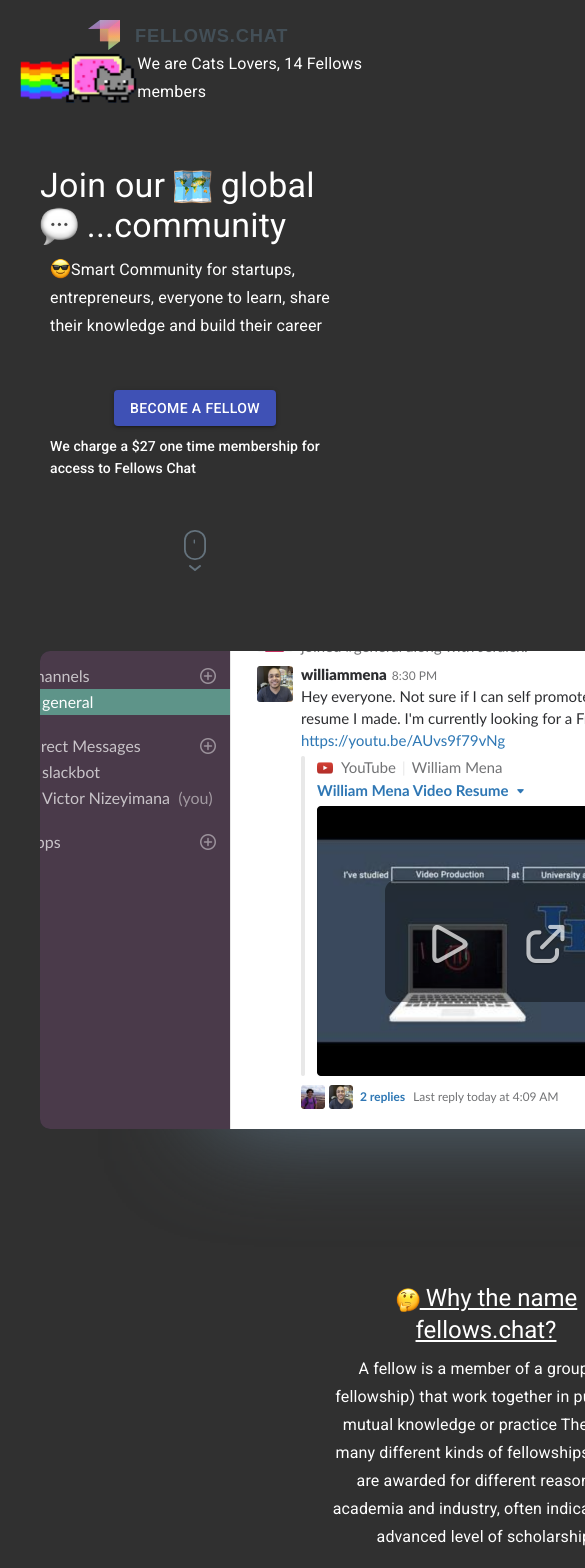
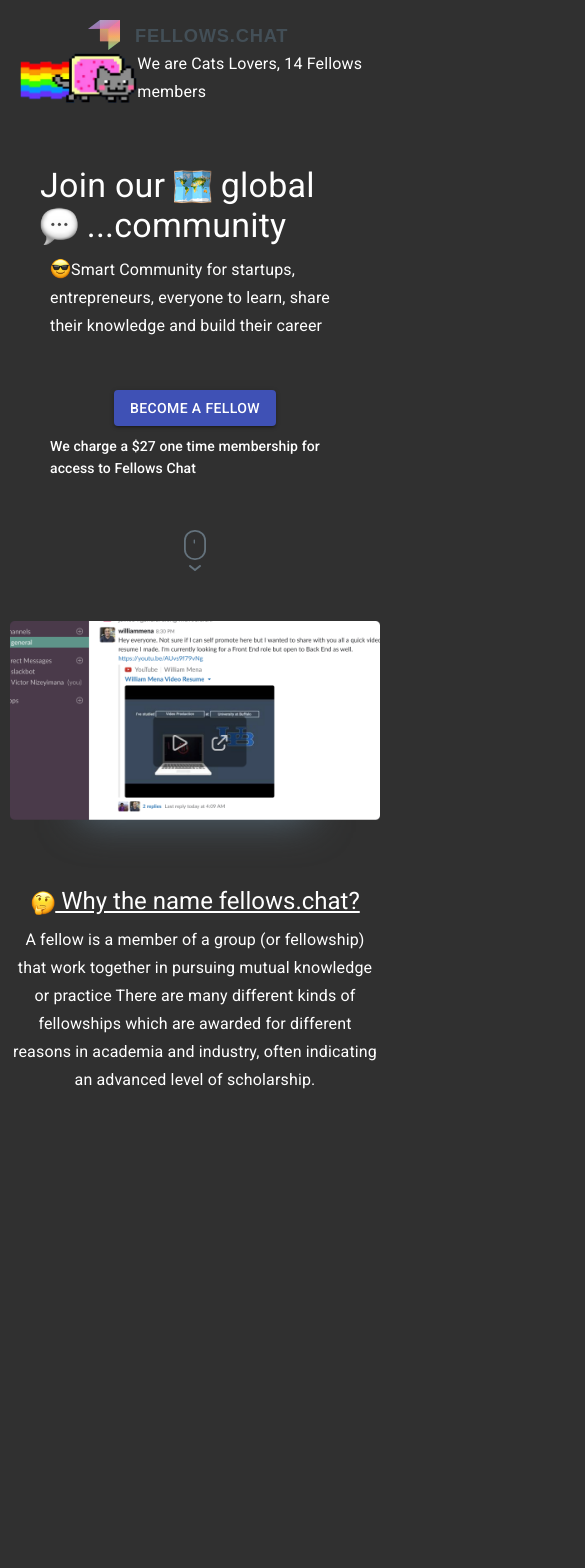
Before and after one commit to luchillo17/ReactTypescriptThemesExample, a React (Create React App) app: page / in a window 390 px wide. Shown: the top 1568 px of the page, 585 px wide, since content can reach past the window. After the commit the page ends 1104 px from the top, so only its background shows below. Built offline with nearby package versions, Linux system fonts and the light colour scheme.

Commit message:
feat: Move Header to shared & small style refactors

```diff
--- a/package.json
+++ b/package.json
@@ -29,6 +29,7 @@
     "eject": "react-scripts eject"
   },
   "devDependencies": {
+    "@types/classnames": "^2.2.6",
     "@types/jest": "23.3.10",
     "@types/lodash": "^4.14.118",
     "@types/node": "10.12.10",
--- a/src/LandingPage/DescriptionSection/DescriptionSection.scss
+++ b/src/LandingPage/DescriptionSection/DescriptionSection.scss
@@ -1,5 +1,9 @@
-#DescriptionSection {
+.DescriptionSection {
   padding: 40px;
+
+  img {
+    max-width: 100%;
+  }
 
   div {
     max-width: 892px;
--- a/src/LandingPage/DescriptionSection/DescriptionSection.tsx
+++ b/src/LandingPage/DescriptionSection/DescriptionSection.tsx
@@ -1,18 +1,37 @@
 import './DescriptionSection.scss';
 
+import {
+  Grid,
+  Theme,
+  Typography,
+  WithStyles,
+  withStyles,
+} from '@material-ui/core';
+import classNames from 'classnames';
 import React, { Component } from 'react';
-import { Grid, Typography } from '@material-ui/core';
 
-export class DescriptionSection extends Component {
+const styles = (theme: Theme) => ({
+  root: {
+    [theme.breakpoints.down('sm')]: {
+      padding: '10px',
+    },
+  },
+});
+
+interface DescriptionSectionProps extends Partial<WithStyles<typeof styles>> {}
+
+@(withStyles(styles) as any)
+export class DescriptionSection extends Component<DescriptionSectionProps, {}> {
   state = {};
 
   render() {
+    const { classes } = this.props;
     return (
       <Grid
-        id='DescriptionSection'
+        className={classNames('DescriptionSection', classes!.root)}
+        alignItems='center'
         container
         direction='column'
-        alignItems='center'
       >
         <Grid item>
           <img src='images/main-scr.png' />
@@ -21,9 +40,9 @@ export class DescriptionSection extends Component {
         <Grid item>
           <Typography
             id='DescriptionTitle'
-            variant='h5'
             align='center'
             gutterBottom
+            variant='h5'
           >
             <img src='images/think.png' /> Why the name fellows.chat?
           </Typography>
--- a/src/LandingPage/LandingPage.tsx
+++ b/src/LandingPage/LandingPage.tsx
@@ -3,9 +3,8 @@ import './LandingPage.scss';
 import { Button, Grid } from '@material-ui/core';
 import React, { Component } from 'react';
 
-import { JoinCommunity } from '../shared';
+import { JoinCommunity, Header } from '../shared';
 import { DescriptionSection } from './DescriptionSection';
-import { Header } from './Header';
 
 export class LandingPage extends Component {
   state = {};
--- a/src/LandingPage/Header/Header.tsx
+++ b/src/shared/Header/Header.tsx
@@ -22,13 +22,13 @@ export class Header extends Component<HeaderProps, {}> {
           <img id='HeaderLogo' src='images/Logo.svg' />
         </Grid>
         <Grid
+          alignItems='center'
           container
           item
-          xs={12}
-          sm={6}
-          alignItems='center'
           justify='flex-end'
           wrap='nowrap'
+          sm={6}
+          xs={12}
           {...justifyCenterXS}
         >
           <img id='HeaderCat' src='images/cat.png' />
--- a/src/shared/index.tsx
+++ b/src/shared/index.tsx
@@ -1 +1,2 @@
 export * from './JoinCommunity';
+export * from './Header';
```
Also changed, not shown: src/shared/Header/Header.scss (renamed from src/LandingPage/Header/Header.scss), src/shared/Header/index.tsx (renamed from src/LandingPage/Header/index.tsx), 2 other files (tests, documents, lock files or other folders).
